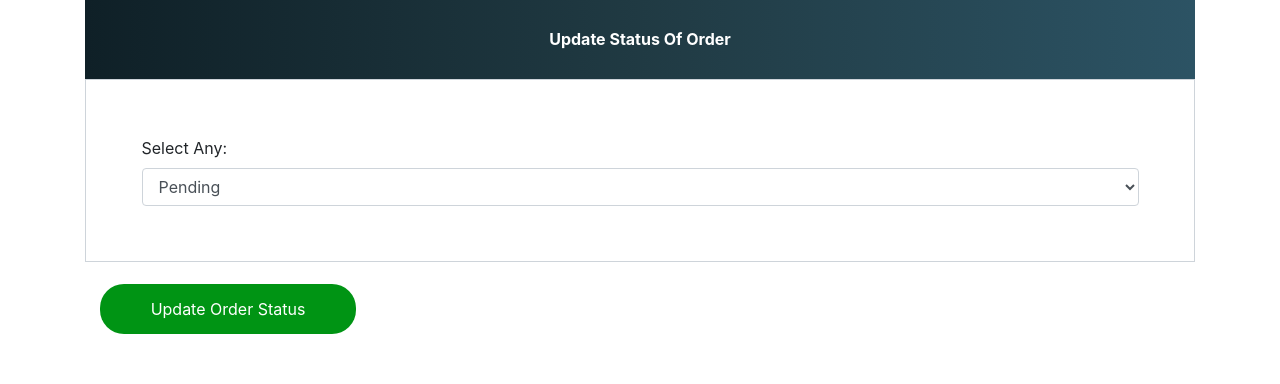
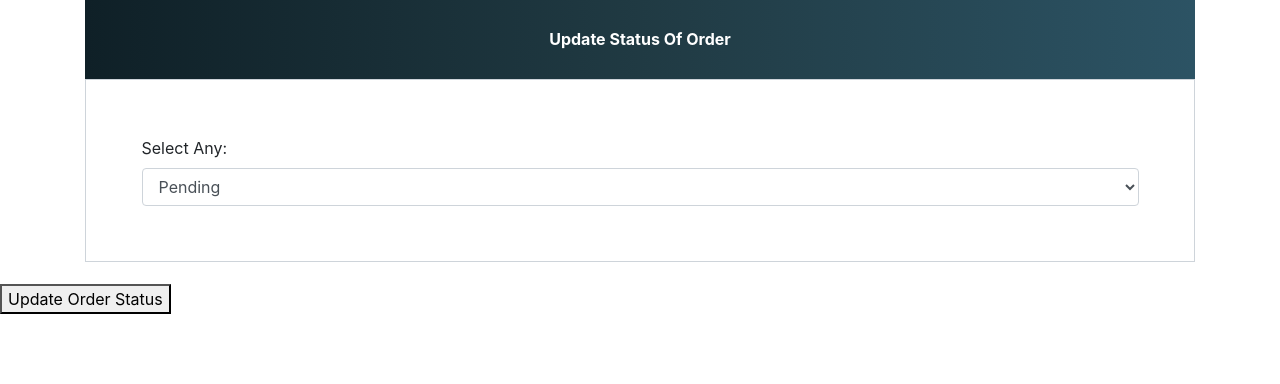
Before and after one commit to HasanAlMamun7/CSE-322, a Django app: page /update-order/1 in a window 1280 px wide. Shown: the part 145-529 px from the top of the page. Run offline with Django 3.2, Linux system fonts and the light colour scheme; a user stored in the database is signed in; tables that the repository leaves empty hold one stand-in row (values such as "Sample post"); some libraries are stand-ins or nearby versions.

Commit message:
remove some code from order

```diff
--- a/templates/ecom/update_order.html
+++ b/templates/ecom/update_order.html
@@ -30,16 +30,7 @@
       border-radius: 1.5rem;
     }
 
-    .btnSubmit {
-      border: none;
-      border-radius: 1.5rem;
-      padding: 1%;
-      width: 20%;
-      cursor: pointer;
-      background: #009414;
-      color: #fff;
-      margin-left:100px;
-    }
+
 
     .menu {
       top: 50px;
@@ -71,8 +62,5 @@
         <button type="submit" class="btnSubmit">Update Order Status</button>
 
 </form>
-<!--
-developed By : sumit kumar
--->
 
 {% endblock content %}
```
